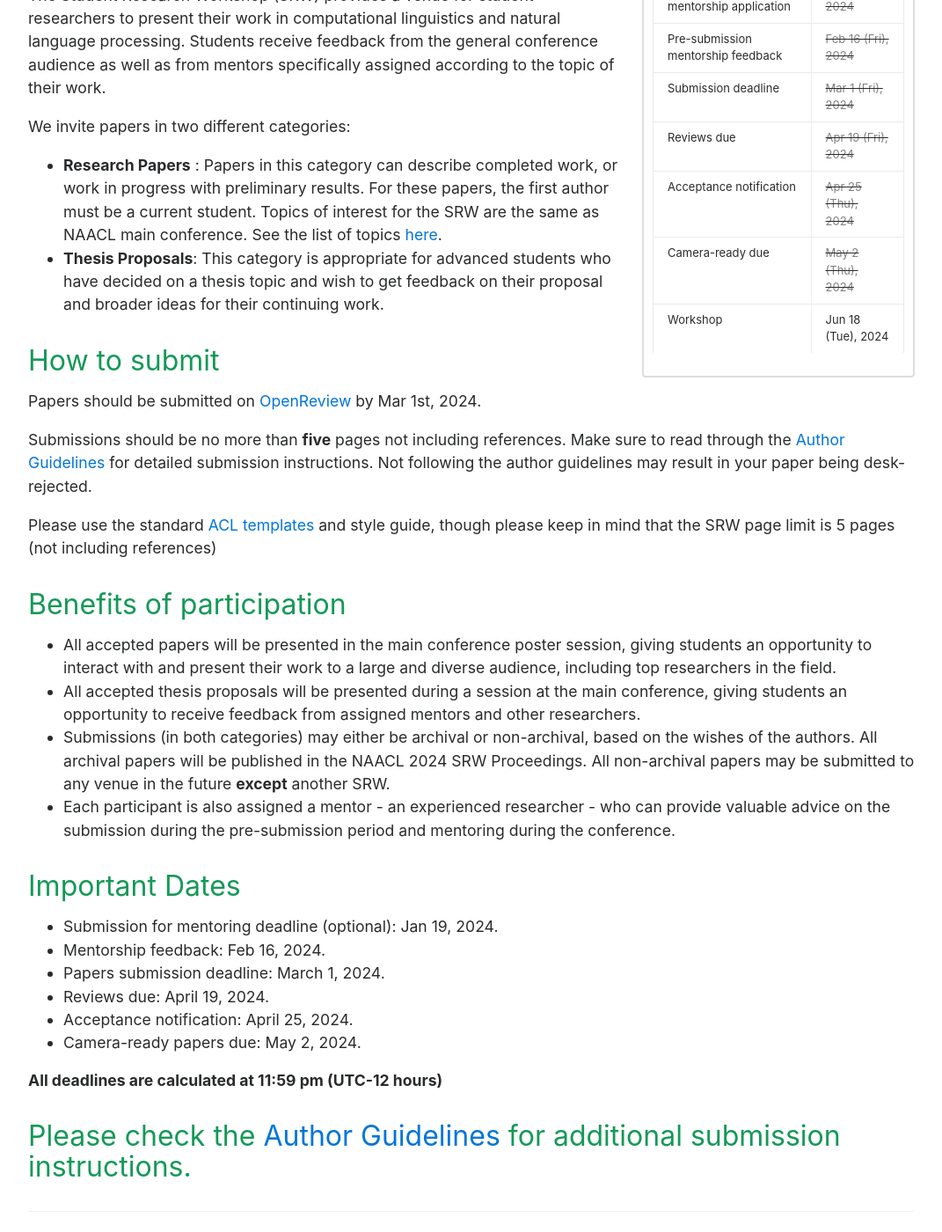
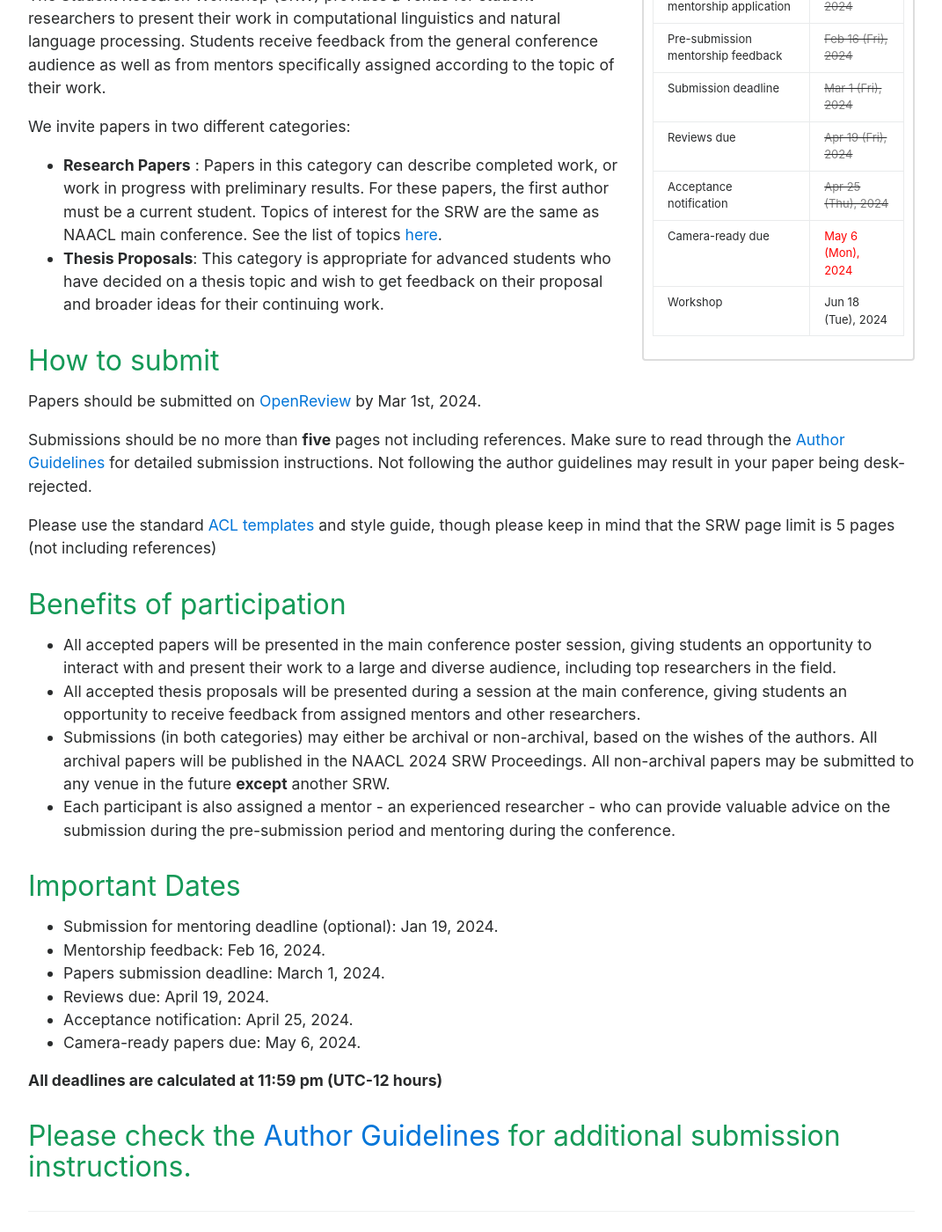
Before and after one commit to naacl2025-srw/naacl2025-srw.github.io, a Jekyll site: the page built from cfp.md, in a window 1280 px wide and 1400 px high, scrolled down 624 px. Shown: the whole window at 88% size, without its empty margins (104-1175 px from the left). Built offline with Jekyll 4.4.1, drawn with Linux system fonts in a browser that asks for light colours.

Commit message:
Updated camera ready ddl

```diff
--- a/_layouts/default.html
+++ b/_layouts/default.html
@@ -12,7 +12,7 @@
     {% capture sub %}{{'March 1 2024' | date: '%s'}}{% endcapture %}
     {% capture revdue %}{{'April 19 2024' | date: '%s'}}{% endcapture %}
     {% capture not %}{{'April 25 2024' | date: '%s'}}{% endcapture %}
-    {% capture cam %}{{'May 2 2024' | date: '%s'}}{% endcapture %}
+    {% capture cam %}{{'May 6 2024' | date: '%s'}}{% endcapture %}
     {% capture workshop %}{{'June 18 2024' | date: '%s'}}{% endcapture %}
 
     <section class="main-content">
--- a/cfp.md
+++ b/cfp.md
@@ -36,7 +36,7 @@ Please use the standard [ACL templates](https://github.com/acl-org/acl-style-fil
 - Papers submission deadline: March 1, 2024.
 - Reviews due: April 19, 2024.
 - Acceptance notification: April 25, 2024.
-- Camera-ready papers due: May 2, 2024.
+- Camera-ready papers due: May 6, 2024.
 
 __All deadlines are calculated at 11:59 pm (UTC-12 hours)__
 
```
